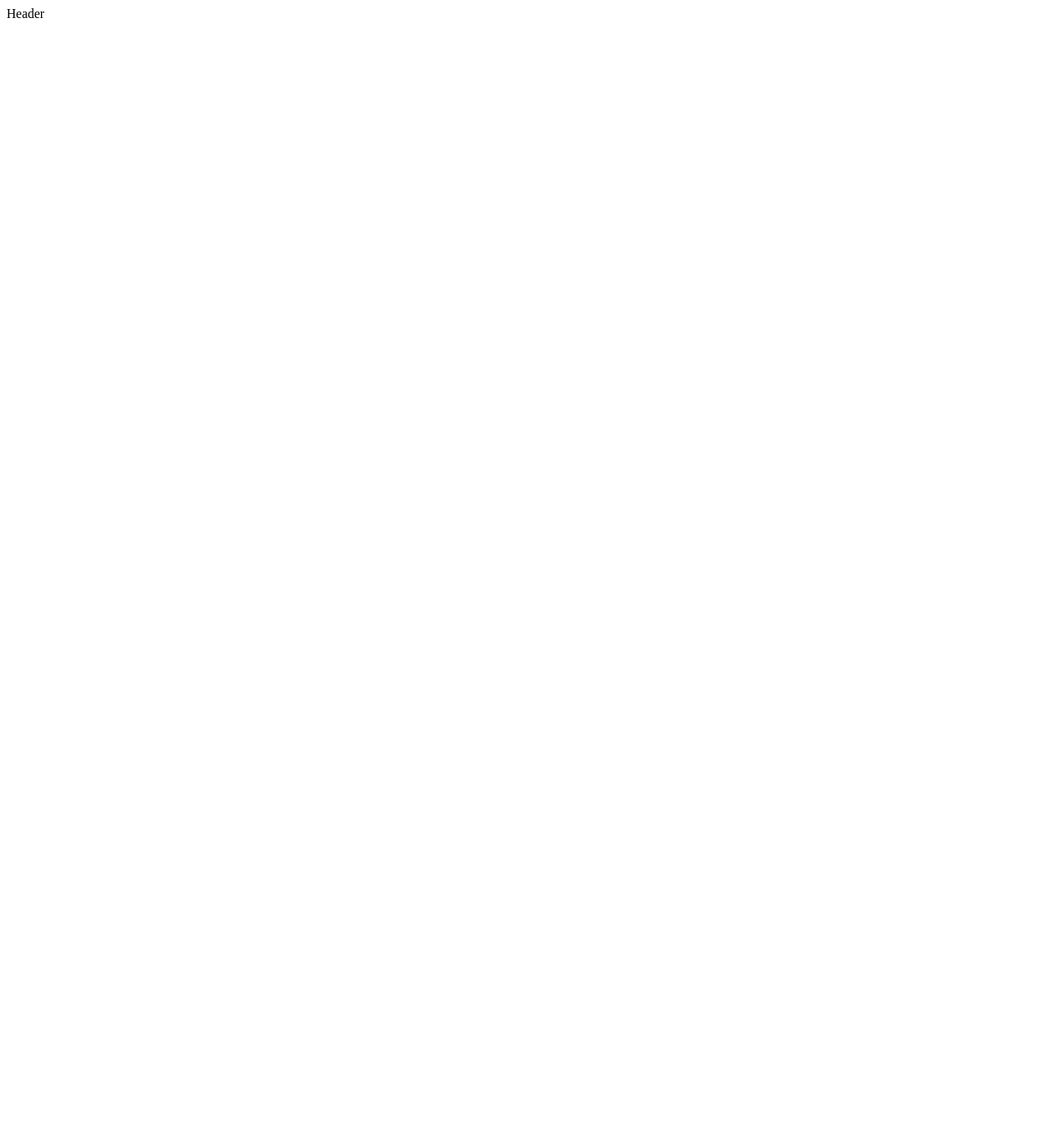
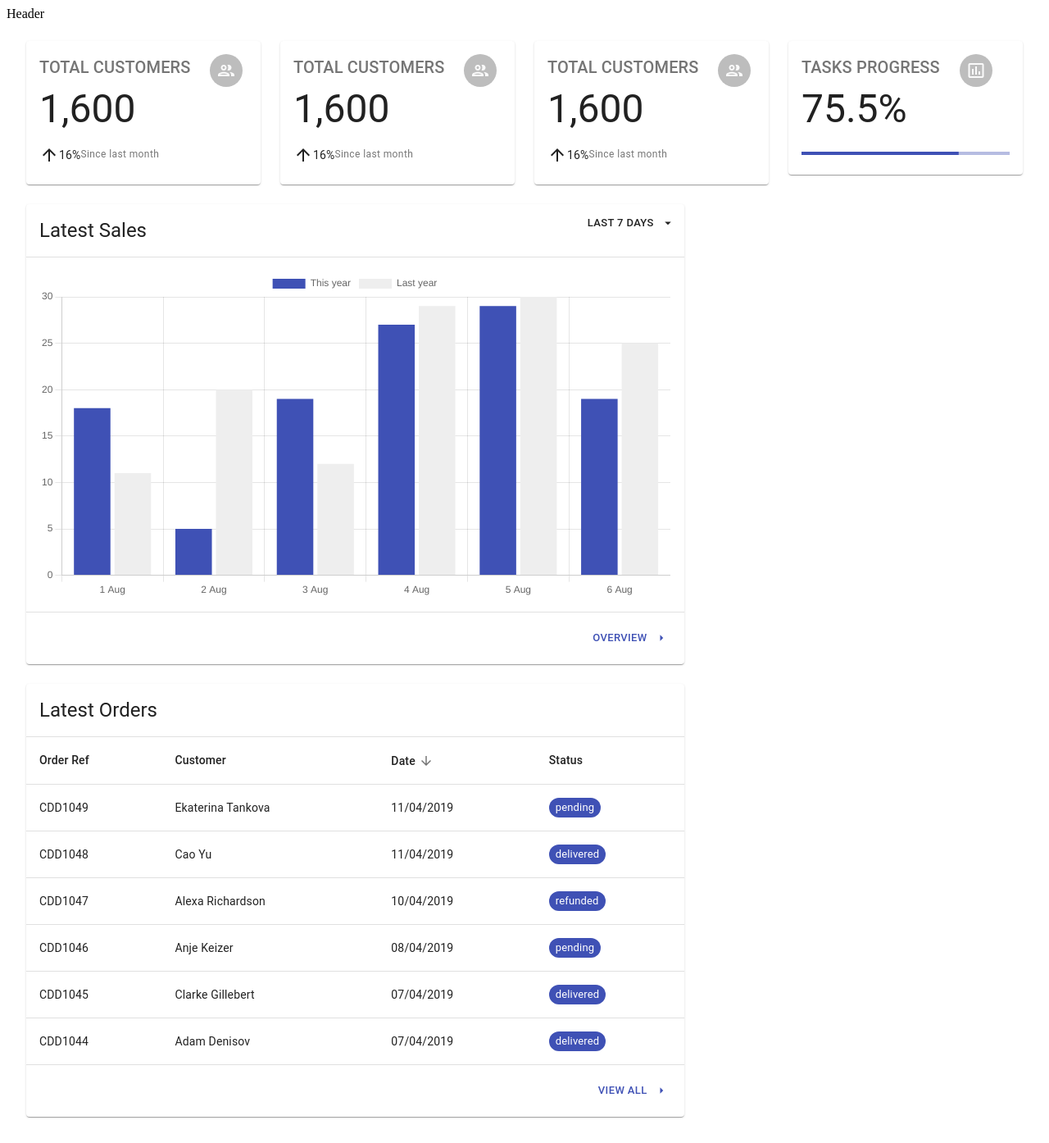
Before and after one commit to lukehoang1905/cds-covid-hackathon-fe, a React (Create React App) app: page /hub/1 in a window 1280 px wide. Shown: the whole page at 82% size. Before the commit the page ends 800 px from the top, so only its background shows below. Built offline with nearby package versions, Linux system fonts and the light colour scheme.

Commit message:
update 1 hub ui

```diff
--- a/package.json
+++ b/package.json
@@ -8,15 +8,19 @@
     "@testing-library/jest-dom": "^5.14.1",
     "@testing-library/react": "^11.2.7",
     "@testing-library/user-event": "^12.8.3",
+    "moment": "^2.29.1",
     "react": "^17.0.2",
     "react-chartjs-2": "^3.0.4",
     "react-dom": "^17.0.2",
+    "react-helmet": "^6.1.0",
+    "react-perfect-scrollbar": "^1.5.8",
     "react-redux": "^7.2.4",
     "react-router-dom": "^5.2.0",
     "react-scripts": "4.0.3",
     "redux": "^4.1.1",
     "redux-devtools-extension": "^2.13.9",
     "redux-thunk": "^2.3.0",
+    "uuid": "^8.3.2",
     "web-vitals": "^1.1.2"
   },
   "scripts": {
--- /dev/null
+++ b/src/components/LatestOrders.js
@@ -0,0 +1,141 @@
+import moment from "moment";
+import { v4 as uuid } from "uuid";
+import PerfectScrollbar from "react-perfect-scrollbar";
+import {
+  Box,
+  Button,
+  Card,
+  CardHeader,
+  Chip,
+  Divider,
+  Table,
+  TableBody,
+  TableCell,
+  TableHead,
+  TableRow,
+  TableSortLabel,
+  Tooltip,
+} from "@material-ui/core";
+import ArrowRightIcon from "@material-ui/icons/ArrowRight";
+
+const orders = [
+  {
+    id: uuid(),
+    ref: "CDD1049",
+    amount: 30.5,
+    customer: {
+      name: "Ekaterina Tankova",
+    },
+    createdAt: 1555016400000,
+    status: "pending",
+  },
+  {
+    id: uuid(),
+    ref: "CDD1048",
+    amount: 25.1,
+    customer: {
+      name: "Cao Yu",
+    },
+    createdAt: 1555016400000,
+    status: "delivered",
+  },
+  {
+    id: uuid(),
+    ref: "CDD1047",
+    amount: 10.99,
+    customer: {
+      name: "Alexa Richardson",
+    },
+    createdAt: 1554930000000,
+    status: "refunded",
+  },
+  {
+    id: uuid(),
+    ref: "CDD1046",
+    amount: 96.43,
+    customer: {
+      name: "Anje Keizer",
+    },
+    createdAt: 1554757200000,
+    status: "pending",
+  },
+  {
+    id: uuid(),
+    ref: "CDD1045",
+    amount: 32.54,
+    customer: {
+      name: "Clarke Gillebert",
+    },
+    createdAt: 1554670800000,
+    status: "delivered",
+  },
+  {
+    id: uuid(),
+    ref: "CDD1044",
+    amount: 16.76,
+    customer: {
+      name: "Adam Denisov",
+    },
+    createdAt: 1554670800000,
+    status: "delivered",
+  },
+];
+
+const LatestOrders = (props) => (
+  <Card {...props}>
+    <CardHeader title='Latest Orders' />
+    <Divider />
+    <PerfectScrollbar>
+      <Box sx={{ minWidth: 800 }}>
+        <Table>
+          <TableHead>
+            <TableRow>
+              <TableCell>Order Ref</TableCell>
+              <TableCell>Customer</TableCell>
+              <TableCell sortDirection='desc'>
+                <Tooltip enterDelay={300} title='Sort'>
+                  <TableSortLabel active direction='desc'>
+                    Date
+                  </TableSortLabel>
+                </Tooltip>
+              </TableCell>
+              <TableCell>Status</TableCell>
+            </TableRow>
+          </TableHead>
+          <TableBody>
+            {orders.map((order) => (
+              <TableRow hover key={order.id}>
+                <TableCell>{order.ref}</TableCell>
+                <TableCell>{order.customer.name}</TableCell>
+                <TableCell>
+                  {moment(order.createdAt).format("DD/MM/YYYY")}
+                </TableCell>
+                <TableCell>
+                  <Chip color='primary' label={order.status} size='small' />
+                </TableCell>
+              </TableRow>
+            ))}
+          </TableBody>
+        </Table>
+      </Box>
+    </PerfectScrollbar>
+    <Box
+      sx={{
+        display: "flex",
+        justifyContent: "flex-end",
+        p: 2,
+      }}
+    >
+      <Button
+        color='primary'
+        endIcon={<ArrowRightIcon />}
+        size='small'
+        variant='text'
+      >
+        View all
+      </Button>
+    </Box>
+  </Card>
+);
+
+export default LatestOrders;
--- a/src/components/Chart.js
+++ b/src/components/Sales.js
@@ -9,11 +9,10 @@ import {
   useTheme,
   colors,
 } from "@material-ui/core";
-
 import ArrowDropDownIcon from "@material-ui/icons/ArrowDropDown";
 import ArrowRightIcon from "@material-ui/icons/ArrowRight";
 
-const HelpsChart = (props) => {
+const Sales = (props) => {
   const theme = useTheme();
 
   const data = {
@@ -129,4 +128,4 @@ const HelpsChart = (props) => {
   );
 };
 
-export default HelpsChart;
+export default Sales;
--- /dev/null
+++ b/src/components/TasksProgress.js
@@ -0,0 +1,44 @@
+import {
+  Avatar,
+  Box,
+  Card,
+  CardContent,
+  Grid,
+  LinearProgress,
+  Typography,
+} from "@material-ui/core";
+import { orange } from "@material-ui/core/colors";
+import InsertChartIcon from "@material-ui/icons/InsertChartOutlined";
+
+const TasksProgress = (props) => (
+  <Card sx={{ height: "100%" }} {...props}>
+    <CardContent>
+      <Grid container spacing={3} sx={{ justifyContent: "space-between" }}>
+        <Grid item>
+          <Typography color='textSecondary' gutterBottom variant='h6'>
+            TASKS PROGRESS
+          </Typography>
+          <Typography color='textPrimary' variant='h3'>
+            75.5%
+          </Typography>
+        </Grid>
+        <Grid item>
+          <Avatar
+            sx={{
+              backgroundColor: orange[600],
+              height: 56,
+              width: 56,
+            }}
+          >
+            <InsertChartIcon />
+          </Avatar>
+        </Grid>
+      </Grid>
+      <Box sx={{ pt: 3 }}>
+        <LinearProgress value={75.5} variant='determinate' />
+      </Box>
+    </CardContent>
+  </Card>
+);
+
+export default TasksProgress;
--- /dev/null
+++ b/src/components/TotalCustomers.js
@@ -0,0 +1,62 @@
+import {
+  Avatar,
+  Box,
+  Card,
+  CardContent,
+  Grid,
+  Typography,
+} from "@material-ui/core";
+import { green } from "@material-ui/core/colors";
+import ArrowUpwardIcon from "@material-ui/icons/ArrowUpward";
+import PeopleIcon from "@material-ui/icons/PeopleOutlined";
+
+const TotalCustomers = (props) => (
+  <Card {...props}>
+    <CardContent>
+      <Grid container spacing={3} sx={{ justifyContent: "space-between" }}>
+        <Grid item>
+          <Typography color='textSecondary' gutterBottom variant='h6'>
+            TOTAL CUSTOMERS
+          </Typography>
+          <Typography color='textPrimary' variant='h3'>
+            1,600
+          </Typography>
+        </Grid>
+        <Grid item>
+          <Avatar
+            sx={{
+              backgroundColor: green[600],
+              height: 56,
+              width: 56,
+            }}
+          >
+            <PeopleIcon />
+          </Avatar>
+        </Grid>
+      </Grid>
+      <Box
+        sx={{
+          alignItems: "center",
+          display: "flex",
+          pt: 2,
+        }}
+      >
+        <ArrowUpwardIcon sx={{ color: green[900] }} />
+        <Typography
+          variant='body2'
+          sx={{
+            color: green[900],
+            mr: 1,
+          }}
+        >
+          16%
+        </Typography>
+        <Typography color='textSecondary' variant='caption'>
+          Since last month
+        </Typography>
+      </Box>
+    </CardContent>
+  </Card>
+);
+
+export default TotalCustomers;
--- /dev/null
+++ b/src/pages/HubDetailPage.js
@@ -0,0 +1,47 @@
+import { Helmet } from "react-helmet";
+import { Box, Container, Grid } from "@material-ui/core";
+
+import LatestOrders from "../components/LatestOrders";
+import Sales from "../components/Sales";
+import TasksProgress from "../components/TasksProgress";
+import TotalCustomers from "../components/TotalCustomers";
+
+const HubDetailPage = () => (
+  <>
+    <Helmet>
+      <title>Hub Page</title>
+    </Helmet>
+    <Box
+      sx={{
+        backgroundColor: "background.default",
+        minHeight: "100%",
+        py: 3,
+      }}
+    >
+      <Container maxWidth={false}>
+        <Grid container spacing={3}>
+          <Grid item lg={3} sm={6} xl={3} xs={12}>
+            <TotalCustomers />
+          </Grid>
+          <Grid item lg={3} sm={6} xl={3} xs={12}>
+            <TotalCustomers />
+          </Grid>
+          <Grid item lg={3} sm={6} xl={3} xs={12}>
+            <TotalCustomers />
+          </Grid>
+          <Grid item lg={3} sm={6} xl={3} xs={12}>
+            <TasksProgress />
+          </Grid>
+          <Grid item lg={8} md={12} xl={9} xs={12}>
+            <Sales />
+          </Grid>
+          <Grid item lg={8} md={12} xl={9} xs={12}>
+            <LatestOrders />
+          </Grid>
+        </Grid>
+      </Container>
+    </Box>
+  </>
+);
+
+export default HubDetailPage;
--- a/src/pages/HubDetailPage/HubDetailPage.js
+++ /dev/null
@@ -1,7 +0,0 @@
-import React from "react";
-
-const HubDetailPage = () => {
-  return <div></div>;
-};
-
-export default HubDetailPage;
```
Also changed, not shown: src/App.js (+4 -4 lines), src/pages/HubDetailPage/HubDetailPage.css (deleted), 1 other file (tests, documents, lock files or other folders).
